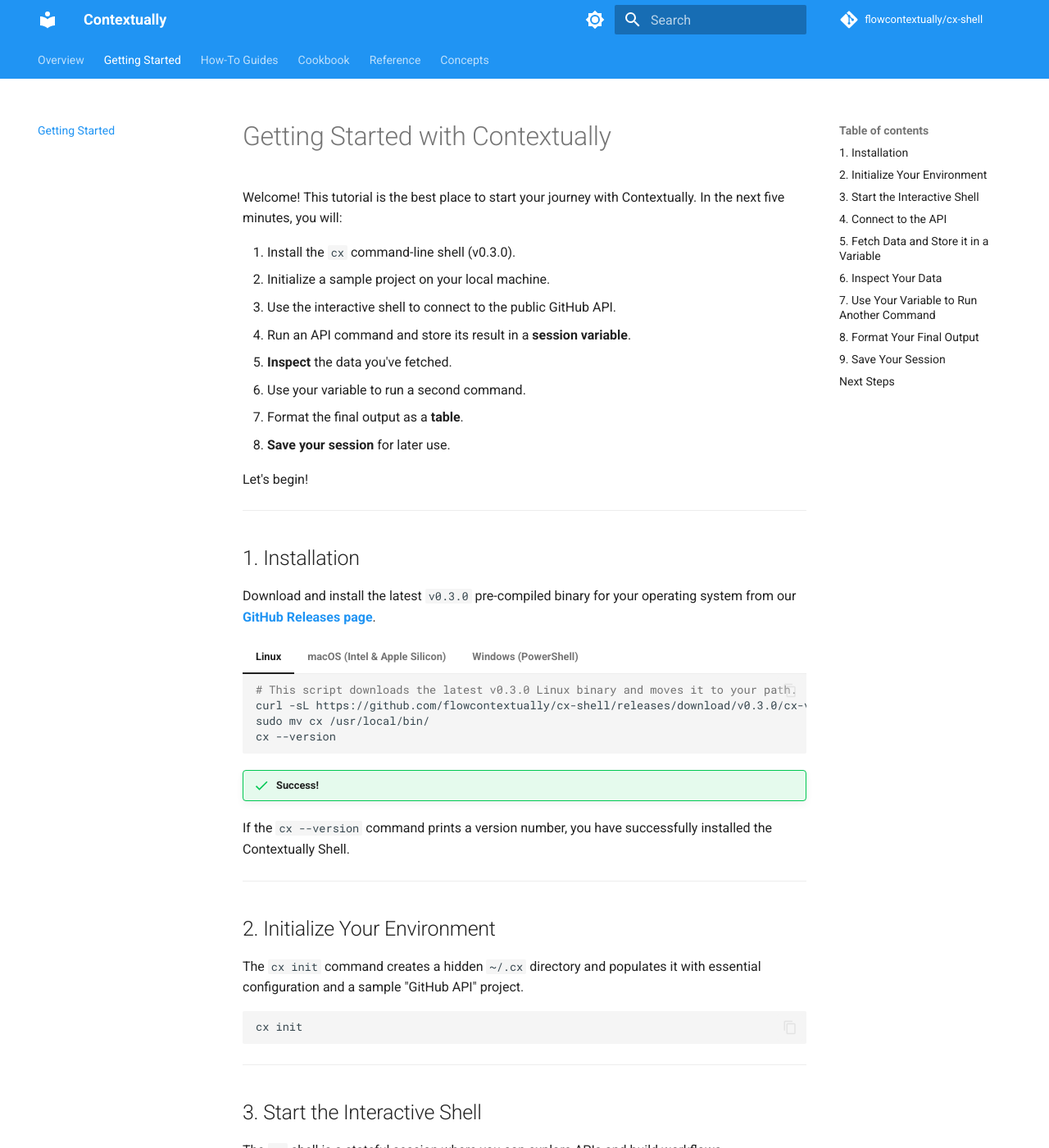
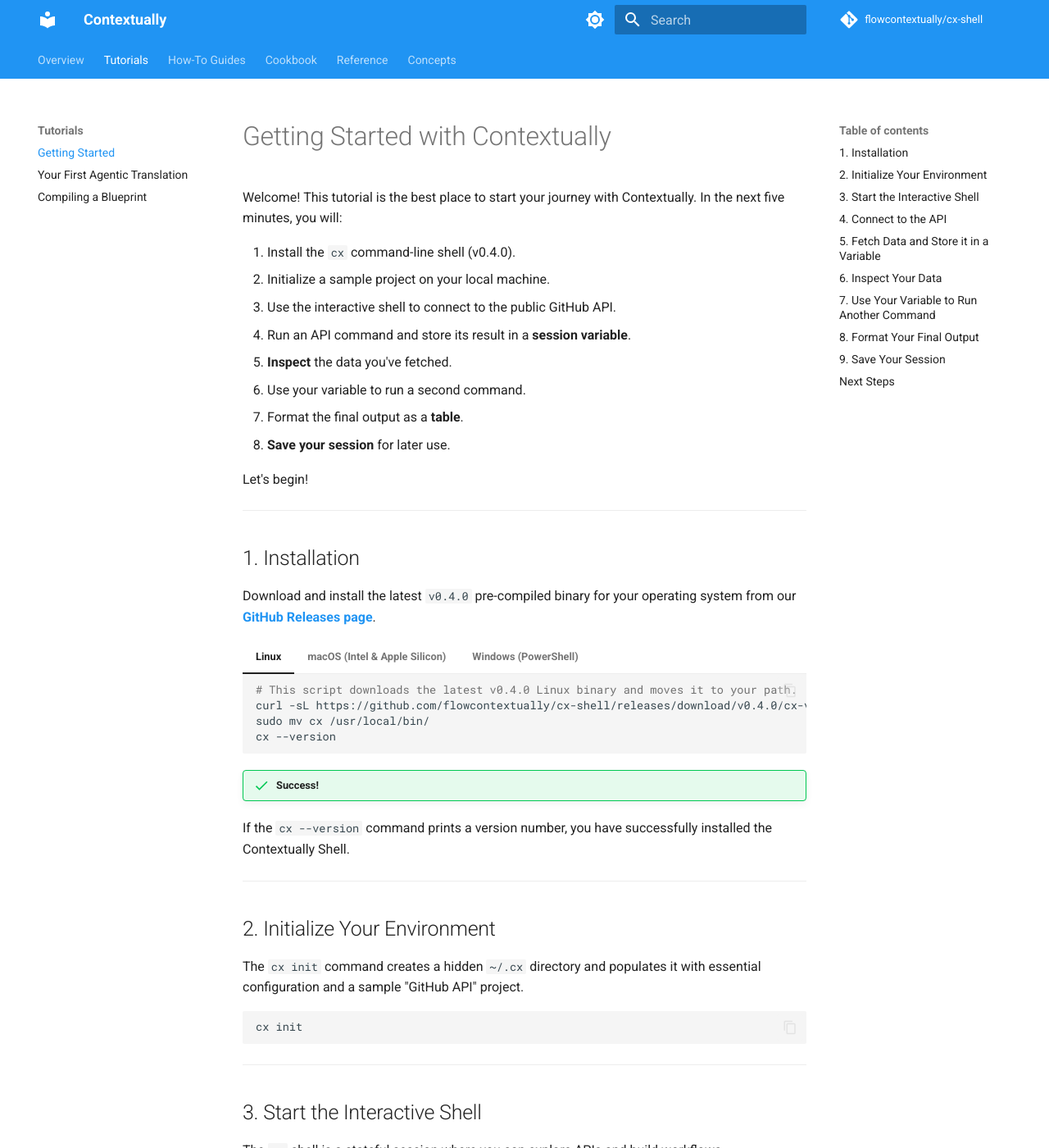
Before and after one commit to flowcontextually/docs, an MkDocs documentation site: the page built from docs/tutorials/getting-started.md, in a window 1280 px wide and 1400 px high. Shown: the whole window at 82% size. Built offline with MkDocs 1.6.1 and Material for MkDocs 9.7.7, drawn with Linux system fonts in a browser that asks for light colours; comment, search, counter and statistics services are not loaded.

Commit message:
docs: Add documentation for v0.4.0 Agentic Shell features

````diff
--- a/docs/tutorials/getting-started.md
+++ b/docs/tutorials/getting-started.md
@@ -2,7 +2,7 @@
 
 Welcome! This tutorial is the best place to start your journey with Contextually. In the next five minutes, you will:
 
-1.  Install the `cx` command-line shell (v0.3.0).
+1.  Install the `cx` command-line shell (v0.4.0).
 2.  Initialize a sample project on your local machine.
 3.  Use the interactive shell to connect to the public GitHub API.
 4.  Run an API command and store its result in a **session variable**.
@@ -19,13 +19,13 @@ Let's begin!
 
 ## 1. Installation
 
-Download and install the latest `v0.3.0` pre-compiled binary for your operating system from our [**GitHub Releases page**](https://github.com/flowcontextually/cx-shell/releases).
+Download and install the latest `v0.4.0` pre-compiled binary for your operating system from our [**GitHub Releases page**](https://github.com/flowcontextually/cx-shell/releases).
 
 === "Linux"
 
     ```bash
-    # This script downloads the latest v0.3.0 Linux binary and moves it to your path.
-    curl -sL https://github.com/flowcontextually/cx-shell/releases/download/v0.3.0/cx-v0.3.0-linux-x86_64.tar.gz | tar -xz
+    # This script downloads the latest v0.4.0 Linux binary and moves it to your path.
+    curl -sL https://github.com/flowcontextually/cx-shell/releases/download/v0.4.0/cx-v0.4.0-linux-x86_64.tar.gz | tar -xz
     sudo mv cx /usr/local/bin/
     cx --version
     ```
@@ -33,8 +33,8 @@ Download and install the latest `v0.3.0` pre-compiled binary for your operating
 === "macOS (Intel & Apple Silicon)"
 
     ```bash
-    # This script downloads the latest v0.3.0 macOS binary and moves it to your path.
-    curl -sL https://github.com/flowcontextually/cx-shell/releases/download/v0.3.0/cx-v0.3.0-macos-x86_64.tar.gz | tar -xz
+    # This script downloads the latest v0.4.0 macOS binary and moves it to your path.
+    curl -sL https://github.com/flowcontextually/cx-shell/releases/download/v0.4.0/cx-v0.4.0-macos-x86_64.tar.gz | tar -xz
     sudo mv cx /usr/local/bin/
     cx --version
     ```
@@ -42,8 +42,8 @@ Download and install the latest `v0.3.0` pre-compiled binary for your operating
 === "Windows (PowerShell)"
 
     ```powershell
-    # This script downloads the latest v0.3.0 Windows binary and unzips it.
-    $url = "https://github.com/flowcontextually/cx-shell/releases/download/v0.3.0/cx-v0.3.0-windows-amd64.zip"
+    # This script downloads the latest v0.4.0 Windows binary and unzips it.
+    $url = "https://github.com/flowcontextually/cx-shell/releases/download/v0.4.0/cx-v0.4.0-windows-amd64.zip"
     $output = "cx.zip"
     Invoke-WebRequest -Uri $url -OutFile $output
     Expand-Archive -Path $output -DestinationPath .
--- a/mkdocs.yml
+++ b/mkdocs.yml
@@ -62,15 +62,19 @@ markdown_extensions:
 extra_css:
   - stylesheets/extra.css
 
-# Navigation Structure
 nav:
   - "Overview": "index.md"
-  - "Getting Started": "tutorials/getting-started.md"
+  - "Tutorials":
+      - "Getting Started": "tutorials/getting-started.md"
+      - "Your First Agentic Translation": "tutorials/first-agent-session.md"
+      - "Compiling a Blueprint": "tutorials/compiling-a-blueprint.md"
   - "How-To Guides":
+      - "Use the `cx` Agent": "how-to/use-the-agent.md"
+      - "Manage Background Processes": "how-to/manage-processes.md"
+      - "Build In-Terminal Pipelines": "how-to/building-pipelines.md"
+      - "Managing Your Workspace": "how-to/managing-your-workspace.md"
       - "Connect to a Database": "how-to/connect-database.md"
       - "Connect to a REST API": "how-to/connect-rest-api.md"
-      - "Managing Your Workspace": "how-to/managing-your-workspace.md"
-      - "Building In-Terminal Pipelines": "how-to/building-pipelines.md"
       - "Packaging an Application": "how-to/packaging-an-application.md"
   - "Cookbook":
       - "Automating a Daily Report": "cookbook/daily-reporting-workflow.md"
@@ -81,6 +85,7 @@ nav:
       - "Power User Tools": "reference/power-tools.md"
       - "Blueprint Specification": "reference/blueprint-spec.md"
   - "Concepts":
+      - "The Agentic Shell": "concepts/agentic-shell.md"
       - "The Blueprint Ecosystem": "concepts/blueprint-ecosystem.md"
       - "The Application Ecosystem": "concepts/application-ecosystem.md"
       - "The Shell as a Workspace IDE": "concepts/shell-as-ide.md"
````
Also changed, not shown: docs/concepts/agentic-shell.md (added, +33 -0 lines), docs/how-to/manage-processes.md (added, +130 -0 lines), docs/how-to/use-the-agent.md (added, +63 -0 lines), docs/reference/cli.md (+11 -0 lines), docs/reference/repl.md (+23 -6 lines).
